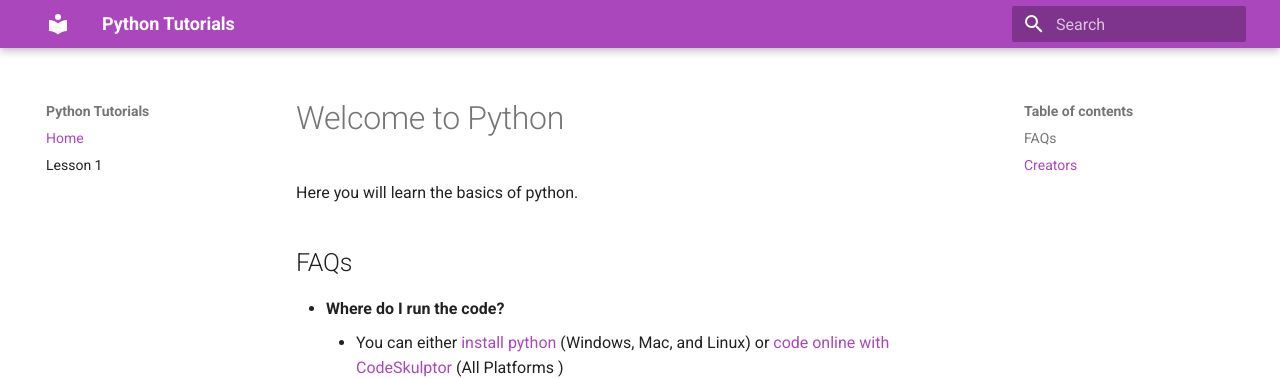
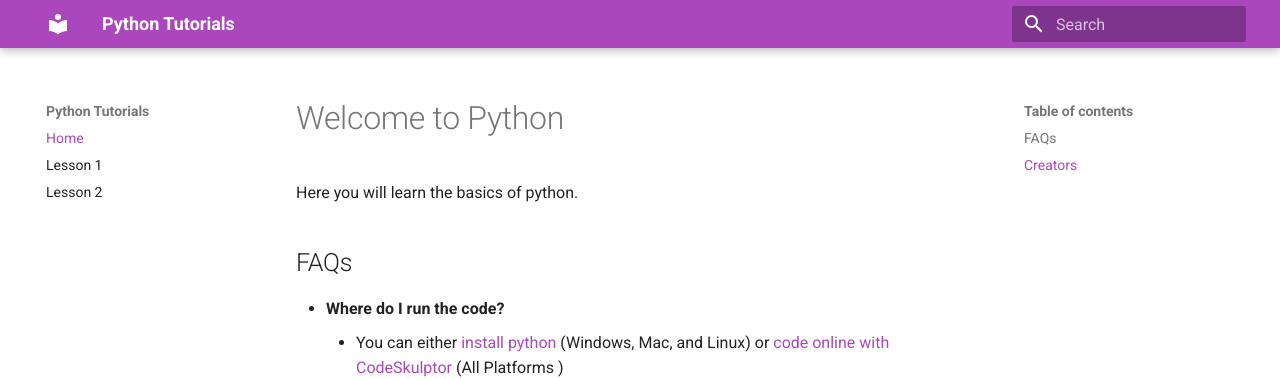
Before and after one commit to SanDiegoCode/python, an MkDocs documentation site: the page built from docs/index.md, in a window 1280 px wide. Shown: the top 379 px of the page. Built offline with MkDocs 1.6.1 and Material for MkDocs 9.7.7, drawn with Linux system fonts in a browser that asks for light colours; old or Windows-style settings are respelled for this version of MkDocs.

Commit message:
Updated Site

```diff
--- a/mkdocs.yml
+++ b/mkdocs.yml
@@ -8,7 +8,7 @@ site_url: 'https://sandiegocode/python'
 pages:
 - Home: index.md
 - Lesson 1:  lesson1.md
-
+- Lesson 2: lesson2.md
 # Repository
 #repo_name: 'GitHub'
 #repo_url: 'https://github.com/ronakdev/apush'
```
Also changed, not shown: site/index.html, site/lesson1/index.html, site/lesson2/index.html (added), site/mkdocs/search_index.json, site/sitemap.xml.
